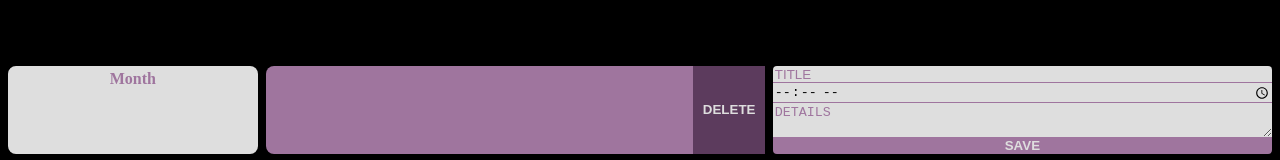
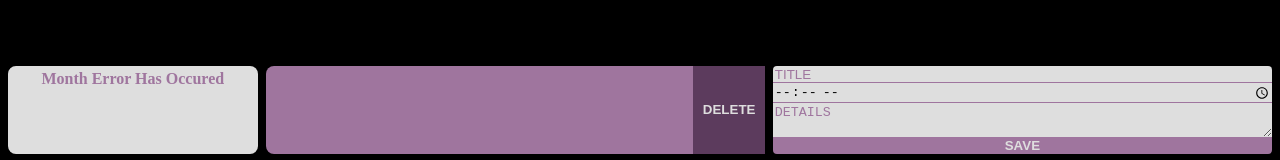
Before and after one commit to Kuovinen/TaskManager, a React (Create React App) app: page / in a window 1280 px wide. Shown: the part 540-700 px from the top of the page. Built offline with nearby package versions, Linux system fonts and the light colour scheme.

Commit message:
minor tweaks

```diff
--- a/src/App.css
+++ b/src/App.css
@@ -157,7 +157,7 @@ form {
   background-color: var(--cp-lGrey);
   border-radius: 1vh;
   display: flex;
-  justify-content: end;
+  justify-content: flex-end;
 }
 .selectedtTitle,
 .selectedtTime {
--- a/src/components/functions.js
+++ b/src/components/functions.js
@@ -36,6 +36,9 @@ export default function getMonthString(number) {
       break;
     case 11:
       month = "December";
+      break;
+    default:
+      month = "Month Error Has Occured";
       break;
   }
   return month;
```
